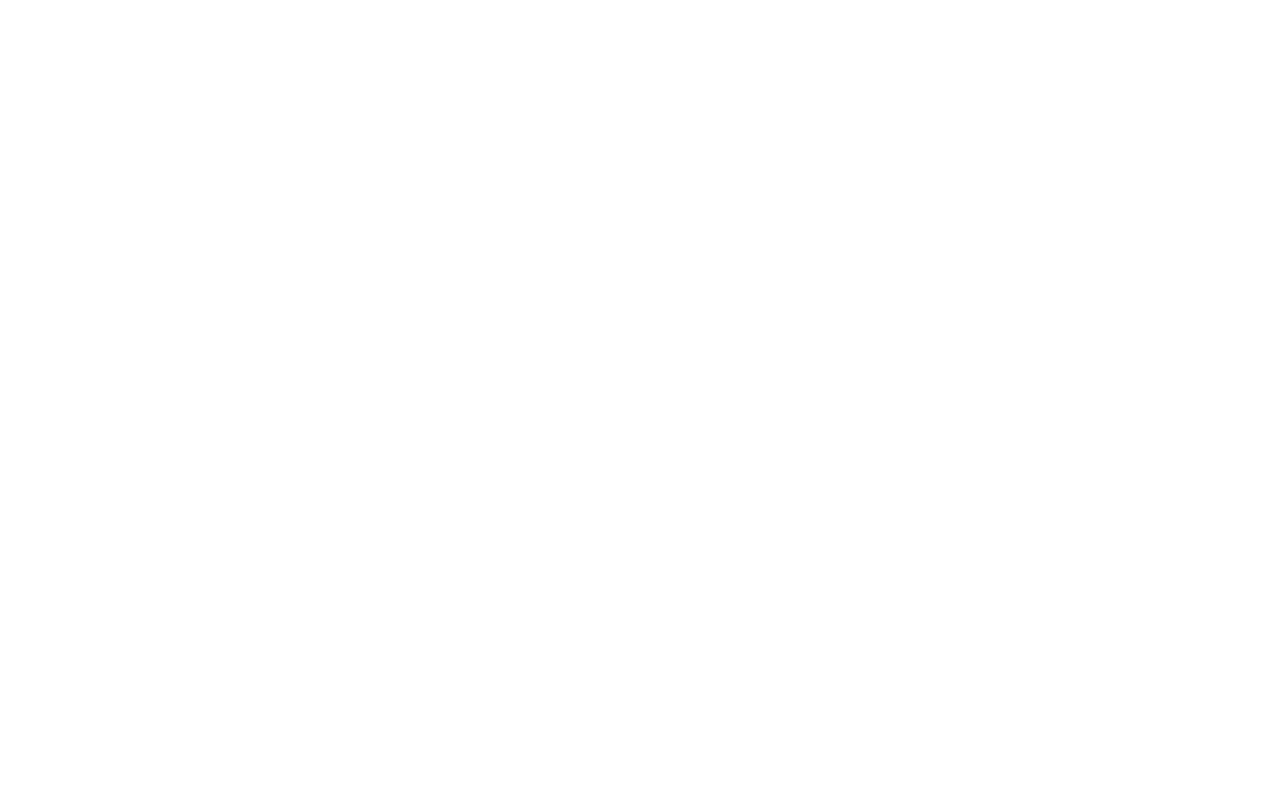
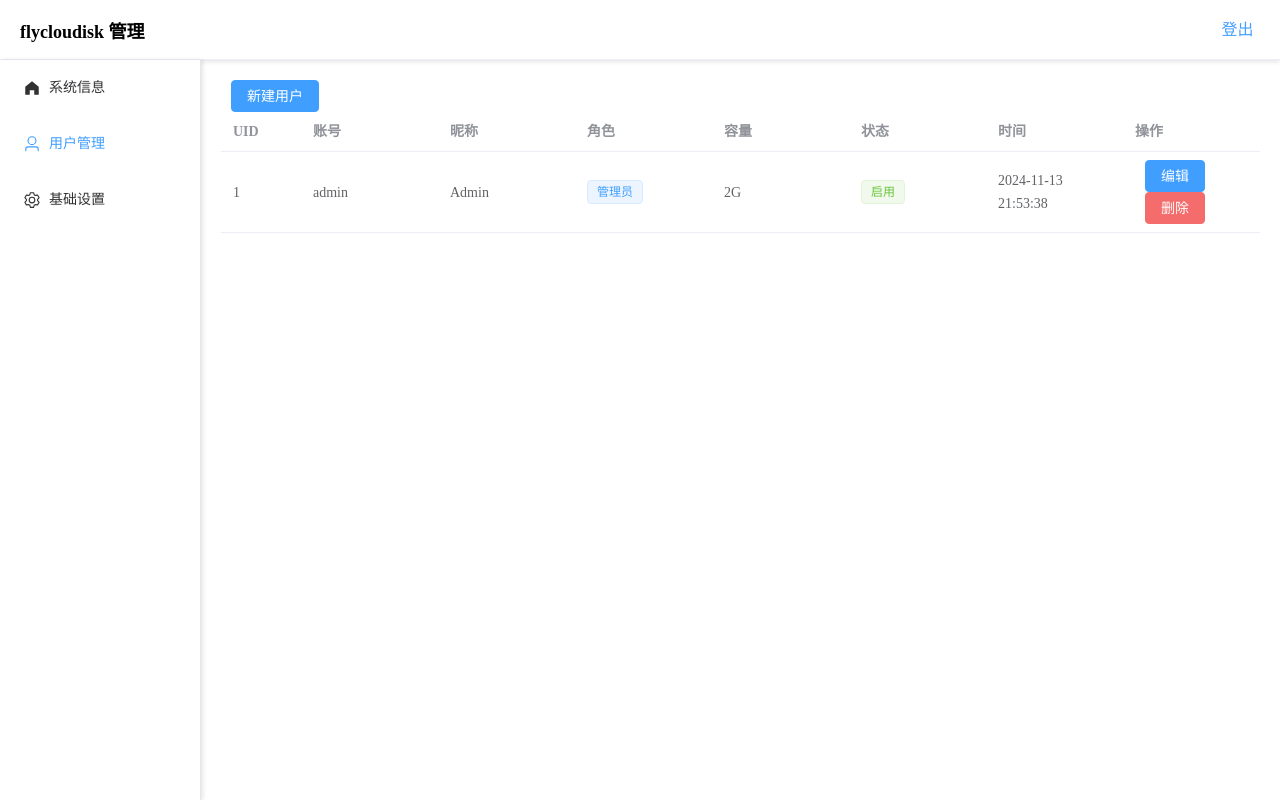
Before and after one commit to 2824994209/flycloud, a Vue app: page /admin/user in a window 1280 px wide. Before the commit this address had no page. Built offline with nearby package versions, Linux system fonts and the light colour scheme.

Commit message:
rewrite login

```diff
--- a/package.json
+++ b/package.json
@@ -11,7 +11,11 @@
     "@element-plus/icons": "^0.0.11",
     "axios": "^1.7.7",
     "core-js": "^3.8.3",
-    "vue": "^3.2.13"
+    "echart": "^0.1.3",
+    "echarts": "^5.5.1",
+    "element-plus": "^2.8.7",
+    "vue": "^3.2.13",
+    "vue-router": "^4.4.5"
   },
   "devDependencies": {
     "@babel/core": "^7.12.16",
--- /dev/null
+++ b/src/admin_page/BasicSetting.vue
@@ -0,0 +1,41 @@
+<template>
+    <BackAdmin>
+        <div class="setting-item">
+            是否允许新用户注册
+            <el-switch v-model="register" />
+        </div>
+        <div class="setting-item">
+            <div style="margin-bottom: 10px;">
+                <span style="margin-bottom: 10px;">新用户初始容量</span><span>单位：MB</span>
+            </div>
+            <el-input v-model="capacity" />
+        </div>
+        <el-button type="primary" @click="save">保存</el-button>
+    </BackAdmin>
+</template>
+<script setup>
+import BackAdmin from '@/layouts/BackAdmin.vue'
+import { ref,onMounted } from 'vue'
+const register = ref(false)
+const capacity = ref(2048)
+const save = () => {
+    console.log(register.value,capacity.value)
+    localStorage.setItem("register",register.value)
+    localStorage.setItem("capacity",capacity.value)
+}
+onMounted(() => {
+    console.log("ces")
+})
+</script>
+<style>
+.setting-item {
+    margin-bottom: 20px;
+    font-size: 16px;
+    color: #333;
+}
+
+.setting-item el-switch,
+.setting-item el-input {
+    margin-left: 10px;
+}
+</style>
--- /dev/null
+++ b/src/admin_page/UserManage.vue
@@ -0,0 +1,150 @@
+<template>
+    <BackAdmin>
+        <el-button type="primary" @click="openCreateDialog">新建用户</el-button>
+        <el-table :data="computedUsers" style="width: 100%">
+            <el-table-column prop="uid" label="UID" width="80"></el-table-column>
+            <el-table-column prop="account" label="账号"></el-table-column>
+            <el-table-column prop="nickname" label="昵称"></el-table-column>
+            <el-table-column prop="role" label="角色">
+                <template #default="scope">
+                    <el-tag>{{ scope.row.role }}</el-tag>
+                </template>
+            </el-table-column>
+            <el-table-column prop="capacity" label="容量"></el-table-column>
+            <el-table-column prop="status" label="状态">
+                <template #default="scope">
+                    <el-tag type="success">{{ scope.row.status }}</el-tag>
+                </template>
+            </el-table-column>
+            <el-table-column prop="time" label="时间"></el-table-column>
+            <el-table-column label="操作">
+                <template #default="scope">
+                    <el-button type="primary" @click="openEditDialog(scope.row)">编辑</el-button>
+                    <el-button type="danger" @click="deleteUser(scope.row)">删除</el-button>
+                </template>
+            </el-table-column>
+        </el-table>
+
+        <el-dialog :title="dialogTitle" v-model="dialogVisible" :close-on-click-modal="true" width="500px">
+            <el-form :model="form" label-width="80px" class="dialog-form">
+                <el-form-item label="账号">
+                    <el-input v-model="form.account" placeholder="请输入邮箱作为账号"></el-input>
+                </el-form-item>
+                <el-form-item label="昵称">
+                    <el-input v-model="form.nickname" placeholder="请输入昵称"></el-input>
+                </el-form-item>
+                <el-form-item label="密码">
+                    <el-input type="password" v-model="form.password" placeholder="请输入密码，留空则不修改"></el-input>
+                </el-form-item>
+                <el-form-item label="角色">
+                    <el-select v-model="form.role" placeholder="请选择角色">
+                        <el-option label="管理员" value="管理员"></el-option>
+                        <el-option label="用户" value="用户"></el-option>
+                    </el-select>
+                </el-form-item>
+                <el-form-item label="容量">
+                    <el-input v-model="form.capacity" placeholder="请输入容量"></el-input>
+                </el-form-item>
+                <el-form-item label="状态">
+                    <el-switch v-model="form.status" active-text="启用" inactive-text="停用"></el-switch>
+                </el-form-item>
+            </el-form>
+            <template #footer>
+                <el-button @click="dialogVisible = false">取消</el-button>
+                <el-button type="primary" @click="handleSaveUser">保存</el-button>
+            </template>
+        </el-dialog>
+    </BackAdmin>
+</template>
+
+<script setup>
+import { ref,onMounted,computed } from 'vue';
+import BackAdmin from '@/layouts/BackAdmin.vue';
+
+const users = ref([
+    {
+        uid: 1,
+        account: 'admin',
+        nickname: 'Admin',
+        role: '管理员',
+        capacity: '2048',
+        status: '启用',
+        time: '2024-11-13 21:53:38',
+    },
+]);
+const computedUsers = computed(() => {
+    return users.value.map(user => ({
+        ...user,
+        capacity: (parseInt(user.capacity) / 1024) + 'G'
+    }));
+});
+
+
+const dialogVisible = ref(false);
+const dialogTitle = ref('新建用户');
+const form = ref({
+    account: '',
+    nickname: '',
+    passworcd: '',
+    role: '',
+    capacity: '',
+    status: false,
+});
+
+const openCreateDialog = () => {
+    dialogTitle.value = '新建用户';
+    form.value = {
+        account: '',
+        nickname: '',
+        password: '',
+        role: '',
+        capacity: localStorage.getItem("capacity")+"MB",
+        status: false,
+    };
+    dialogVisible.value = true;
+};
+
+const openEditDialog = (user) => {
+    dialogTitle.value = '编辑用户';
+    form.value = { ...user, password: '' };
+    dialogVisible.value = true;
+};
+
+const handleSaveUser = () => {
+    if (dialogTitle.value === '新建用户') {
+        console.log('创建用户', form.value);
+    } else {
+        console.log('编辑用户', form.value);
+    }
+    dialogVisible.value = false;
+};
+
+const deleteUser = (user) => {
+    console.log('删除用户', user);
+    // 添加删除用户的逻辑
+};
+onMounted(() => {
+    console.log(localStorage.getItem("register"))
+})
+</script>
+
+<style scoped>
+.dialog-form {
+    padding: 20px;
+}
+
+.el-dialog__header {
+    background-color: #f5f5f5;
+    border-bottom: 1px solid #ebeef5;
+}
+
+.el-dialog__footer {
+    text-align: right;
+    padding: 10px 20px;
+    border-top: 1px solid #ebeef5;
+}
+
+.el-button {
+    margin-left: 10px;
+}
+</style>
--- a/src/layouts/BackAdmin.vue
+++ b/src/layouts/BackAdmin.vue
@@ -1,11 +1,12 @@
 <template>
   <div class="admin-common-layout">
     <el-container>
-      <el-header>
-        flycloudisk 管理
+      <el-header class="header">
+        <div class="title">flycloudisk 管理</div>
+        <el-button class="logout-button" @click="logout">登出</el-button>
       </el-header>
       <el-container>
-        <el-aside width="201px" style="border-right: 1px solid #e4e7ed;height: calc(100vh - 60px);">
+        <el-aside class="aside" width="201px">
           <el-menu class="el-menu-vertical-demo" :default-active="$route.path" :router="true" style="border-right: none;">
             <el-menu-item index="/admin/system">
               <el-icon>
@@ -13,20 +14,20 @@
               </el-icon>
               <span>系统信息</span>
             </el-menu-item>
-            <el-menu-item index="2">
+            <el-menu-item index="/admin/user">
               <el-icon>
                 <User />
               </el-icon>
               <span>用户管理</span>
             </el-menu-item>
 
-            <el-menu-item index="3">
+            <el-menu-item index="/admin/basic">
               <el-icon>
                 <Setting />
               </el-icon>
               <span>基础设置</span>
             </el-menu-item>
-            <el-menu-item index="4">
+            <!-- <el-menu-item index="4">
               <el-icon>
                 <Message />
               </el-icon>
@@ -37,7 +38,7 @@
                 <Download />
               </el-icon>
               <span>导入文件</span>
-            </el-menu-item>
+            </el-menu-item> -->
           </el-menu>
         </el-aside>
         <el-main>
@@ -49,5 +50,49 @@
 
 </template>
 <script setup>
+import { useRouter } from 'vue-router';
+const router = useRouter();
+const logout = () => {
+  console.log('登出');
+  // 在这里添加登出逻辑
+  router.push('/login')
+};
 </script>
-<style></style>
+<style scoped>
+.header {
+  display: flex;
+  justify-content: space-between;
+  align-items: center;
+  padding: 0 20px;
+  border-bottom: 1px solid #ebeef5;
+  box-shadow: 0 2px 4px rgba(0, 0, 0, 0.1);
+}
+
+.title {
+  font-weight: bold;
+  font-size: 18px;
+}
+
+.logout-button {
+  font-size: 16px;
+  color: #409eff;
+  border: none;
+  background: none;
+  position: relative;
+  overflow: hidden;
+  border-radius: 50%;
+  width: 45px;
+  height: 45px;
+  padding: 10px;
+}
+
+.logout-button:hover {
+  background-color: rgba(0, 0, 0, 0.1);
+}
+
+.aside {
+  border-right: 1px solid #e4e7ed;
+  height: calc(100vh - 60px);
+  box-shadow: 2px 0 4px rgba(0, 0, 0, 0.1);
+}
+</style>
--- a/src/login/RegisterPage.vue
+++ b/src/login/RegisterPage.vue
@@ -7,7 +7,7 @@
             <div class="el-input-w" style="z-index: 999; width: 500px; ">
 
                 <div style="height: 300px; display: flex; flex-direction: column; justify-content: center; align-items: center;">
-                <p style="font-weight: bolder; margin-bottom: 20px;">注册</p>
+                <p style="font-weight: bolder; margin-bottom: 20px;margin-top: 50px;">注册</p>
 
                 <!-- 用户名输入框 -->
                 <el-input
@@ -15,11 +15,12 @@
                     style="width: 300px; margin-bottom: 30px;margin-top:-50px"
                     placeholder="账号"
                 />
-                <!-- 邮箱 -->
+
+                <!-- 用户名输入框 -->
                 <el-input
                     v-model="registerForm.mailbox"
                     style="width: 300px; margin-bottom: 30px;"
-                    placeholder="邮箱"
+                    placeholder="用户名"
                 />
                 <!-- 密码输入框 -->
                 <el-input
@@ -63,145 +64,133 @@
   import {
     User,
   } from '@element-plus/icons-vue'
-  </script>
-  <script>
+  import { ref, reactive, watch } from 'vue';
   import axiosInstance from 'axios';
+  import { useRouter } from 'vue-router';
+  import { ElNotification } from 'element-plus';
 
-  export default {
-    data() {
-      return {
-        showPopup: false, // 控制弹窗显示
-        popupMessage: '',
-        isProcessing: false,
-        confirmPassword: '',
-        registerForm: {
+  const showPopup = ref(false);
+  const popupMessage = ref('');
+  const isProcessing = ref(false);
+  const confirmPassword = ref('');
+  const registerForm = reactive({
     username: '',
     password: '',
     mailbox: '',
-        }
-      }
-    },
-    methods: {
-      // 前台判断输入框是否为空
-      async submitLogin() { // 确保方法声明为 async
-        console.log('点击了注册,', this.registerForm);
+  });
 
-        // 防抖
-        if (this.isProcessing) {
+  const router = useRouter();
+
+  const submitLogin = async () => {
+    console.log('点击了注册,', registerForm);
+
+    if (isProcessing.value) {
       return;
     }
-        this.isProcessing = true; // 设置处理标志
+    isProcessing.value = true;
 
-        // 验证输入
-        if (!this.registerForm.username) {
-          // this.popupMessage = "账号不能为空";
-          // this.showPopup = true;
-          this.$notify.warning({
+    if (!registerForm.username) {
+      ElNotification({
         duration: 2000,
         title: 'warning',
         message: '账号不能为空',
-              showClose: false
+        type: 'warning',
+        showClose: false,
       });
-          this.isProcessing = false;
+      isProcessing.value = false;
       return;
     }
-        if (!this.registerForm.mailbox) {
-          this.$notify.warning({
+    if (!registerForm.mailbox) {
+      ElNotification({
         duration: 2000,
         title: 'warning',
         message: '邮箱不能为空',
-              showClose: false
+        type: 'warning',
+        showClose: false,
       });
-          this.isProcessing = false;
+      isProcessing.value = false;
       return;
     }
-        if (!this.registerForm.password) {
-          // this.popupMessage = "密码不能为空";
-          // this.showPopup = true;
-          this.$notify.warning({
+    if (!registerForm.password) {
+      ElNotification({
         duration: 2000,
         title: 'warning',
         message: '密码不能为空',
-              showClose: false
+        type: 'warning',
+        showClose: false,
       });
-          this.isProcessing = false;
+      isProcessing.value = false;
       return;
     }
-        if (!this.confirmPassword) {
-          // this.popupMessage = "密码不能为空";
-          // this.showPopup = true;
-          this.$notify.warning({
+    if (!confirmPassword.value) {
+      ElNotification({
         duration: 2000,
         title: 'warning',
         message: '密码不能为空',
-              showClose: false
+        type: 'warning',
+        showClose: false,
       });
-          this.isProcessing = false;
+      isProcessing.value = false;
       return;
     }
-        if (this.registerForm.password != this.confirmPassword) {
-          // this.popupMessage = "密码不能为空";
-          // this.showPopup = true;
-          this.$notify.warning({
+    if (registerForm.password !== confirmPassword.value) {
+      ElNotification({
         duration: 2000,
         title: 'warning',
         message: '输入的密码不一样',
-              showClose: false
+        type: 'warning',
+        showClose: false,
       });
-          this.isProcessing = false;
+      isProcessing.value = false;
       return;
     }
 
-        // 登录的post请求
     const params = {
-          username: this.registerForm.username,
-          password: this.registerForm.password,
-          mailbox: this.registerForm.mailbox,
+      username: registerForm.username,
+      password: registerForm.password,
+      mailbox: registerForm.mailbox,
     };
 
     try {
-          const res = await axiosInstance.post(`${this.$backendAddress}/register`, params);
+      const res = await axiosInstance.post(`${import.meta.env.VITE_BACKEND_ADDRESS}/register`, params);
       console.log('res', res);
       if (res.status === 200) {
         console.log('注册成功', res.data);
-            this.$router.push('/login'); // 修改为你实际需要的路径
-            this.$notify.success({
+        router.push('/login');
+        ElNotification({
           duration: 2000,
           title: 'success',
           message: '注册成功',
-              showClose: false
+          type: 'success',
+          showClose: false,
         });
       }
     } catch (error) {
       console.error('请求错误', error);
-          this.$notify.error({
+      ElNotification({
         duration: 2000,
         title: 'error',
         message: '注册失败',
-              showClose: false
+        type: 'error',
+        showClose: false,
       });
-          // this.popupMessage = "请求错误: " + error.message;
-          // this.showPopup = true;
     } finally {
-          this.isProcessing = false;
+      isProcessing.value = false;
     }
-      }
-    },
-    watch: {
-      showPopup(newVal) {
+  };
+
+  watch(showPopup, (newVal) => {
     if (newVal) {
       setTimeout(() => {
-            this.showPopup = false;
+        showPopup.value = false;
       }, 1500);
     } else {
-          this.$el.querySelector('.popup').classList.add('hide');
+      document.querySelector('.popup').classList.add('hide');
       setTimeout(() => {
-            this.showPopup = false;
+        showPopup.value = false;
       }, 1500);
     }
-      }
-    },
-  };
+  });
   </script>
 
   <style scoped>
--- a/src/router/index.js
+++ b/src/router/index.js
@@ -9,11 +9,14 @@ import BasicSetting from '@/page/BasicSetting.vue';
 // import SystemInfo from '@/page/SystemInfo.vue';
 // import BackAdmin from '@/layouts/BackAdmin.vue';
 import SystemExplain from '@/admin_page/SystemExplain.vue';
-
+import UserManage from '@/admin_page/UserManage.vue';
+import adminBasicSetting from '@/admin_page/BasicSetting.vue';
 
 const routes = [
   { path: '/', component: PageDashboard },
   { path: '/admin/system', component: SystemExplain },
+  { path: '/admin/user', component: UserManage },
+  { path: '/admin/basic', component: adminBasicSetting },
   { path: '/ces', component: HelloWorld },
   { path: '/login', component: LoginPage },
   { path: '/register', component: RegisterPage },
```
Also changed, not shown: src/login/LoginPage.vue (+6 -6 lines). Lines whose indentation alone changed are shown as unchanged.
